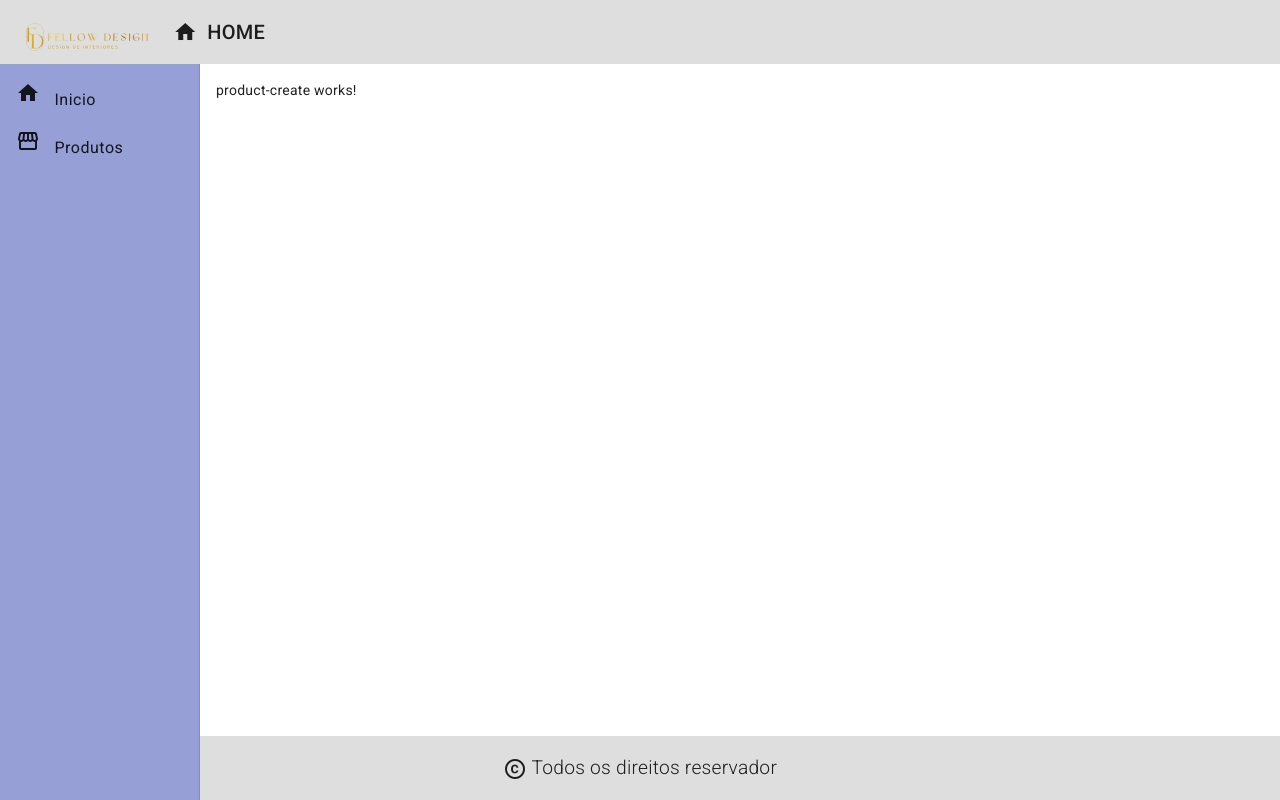
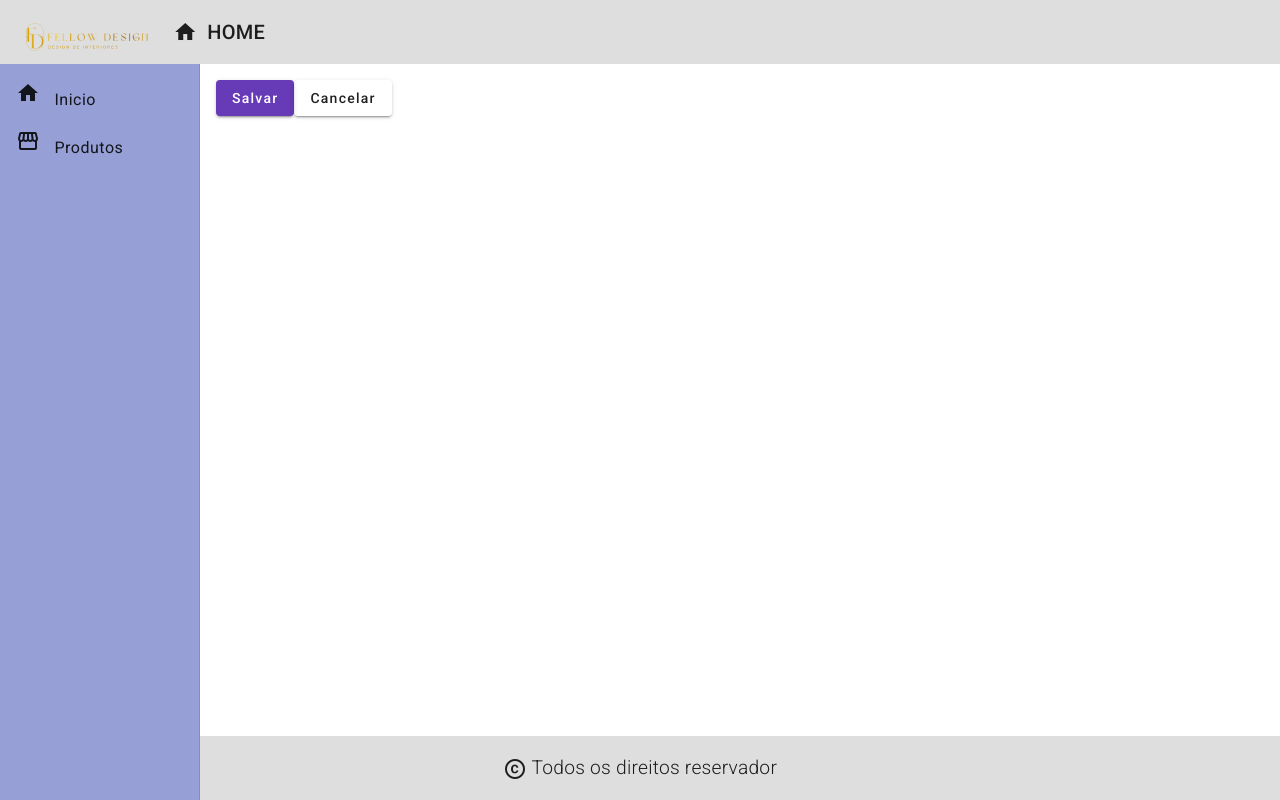
Before and after one commit to kennedybrito/CRUD-usando-angular-, an Angular app in the folder frontend/: page /products/create in a window 1280 px wide. Built offline with nearby package versions, Linux system fonts and the light colour scheme.

Commit message:
criado service

```diff
--- a/frontend/src/app/app.module.ts
+++ b/frontend/src/app/app.module.ts
@@ -15,6 +15,7 @@
 import {MatCardModule} from '@angular/material/card';
 import {MatListModule} from'@angular/material/list';
 import {MatButtonModule} from'@angular/material/button';
+import { MatSnackBarModule } from '@angular/material/snack-bar';
 import { HomeComponent } from './views/home/home.component';
 import { ProductCrudComponent } from './views/product-crud/product-crud.component';
 import { ProductCreateComponent } from './components/product/product-create/product-create.component';
@@ -40,7 +41,8 @@
     MatListModule,
     MatCardModule,
     CommonModule,
-    MatButtonModule
+    MatButtonModule,
+    MatSnackBarModule
 
 
   ],
--- a/frontend/src/app/components/product/product-create/product-create.component.html
+++ b/frontend/src/app/components/product/product-create/product-create.component.html
@@ -1 +1,10 @@
-<p>product-create works!</p>
+
+
+
+<button mat-raised-button color="primary" (click)="createProduct()">
+    Salvar
+</button>
+
+<button mat-raised-button color="secundary" (click)="cancel()">
+    Cancelar
+</button>
--- a/frontend/src/app/components/product/product-create/product-create.component.ts
+++ b/frontend/src/app/components/product/product-create/product-create.component.ts
@@ -1,4 +1,7 @@
+import { ProductService } from './../product.service';
+import { Product } from './../product.model';
 import { Component } from '@angular/core';
+import { Router } from '@angular/router';
 
 @Component({
   selector: 'app-product-create',
@@ -7,4 +10,17 @@
 })
 export class ProductCreateComponent {
 
+  constructor(private productService: ProductService, private router: Router ){}
+
+  ngOnInit():void{
+
+  }
+
+  createProduct():void{
+    this.productService.showMessage('Produto Cadastrado')
+  }
+
+  cancel():void{
+    this.router.navigate(['/products'])
+  }
 }
--- /dev/null
+++ b/frontend/src/app/components/product/product.service.ts
@@ -0,0 +1,19 @@
+import { Injectable } from '@angular/core';
+import {MatSnackBar} from '@angular/material/snack-bar'
+
+@Injectable({
+  providedIn: 'root'
+})
+export class ProductService {
+
+  constructor( private snackBar: MatSnackBar) { }
+
+showMessage (msg:string) : void {
+  this.snackBar.open(msg,'X' ,{
+    duration: 5000,
+    horizontalPosition: 'right',
+    verticalPosition: 'top'
+  })
+}
+
+}
```
